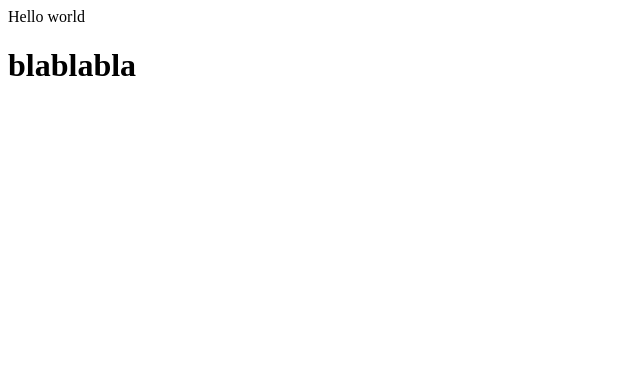
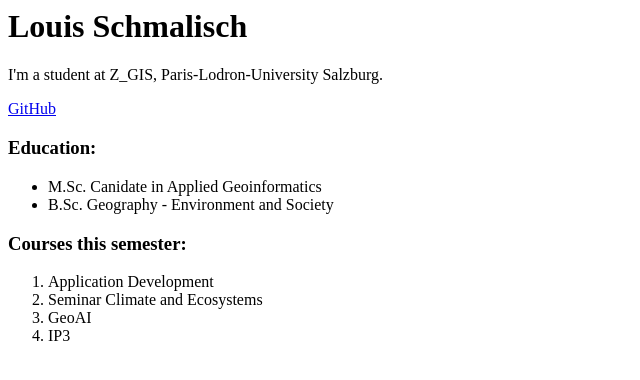
Before and after one commit to schmlou/ApplicationDev, a plain HTML site: page 2026-10-26_First-session/index.html in a window 1280 px wide. Shown: the whole page, without its empty margins (0-640 px from the left). Drawn offline with Linux system fonts and the light colour scheme.

Commit message:
added stuff and comments

```diff
--- a/2026-10-26_First-session/index.html
+++ b/2026-10-26_First-session/index.html
@@ -3,7 +3,20 @@
         <title>dont look here...nothing to find!</title>
     </head>
     <body>
-        <p>Hello world</p>
-        <h1>blablabla</h1>
+        <h1>Louis Schmalisch</h1>   <!--headline-->
+        <p>I'm a student at Z_GIS, Paris-Lodron-University Salzburg.</p>    <!--paragraph-->
+        <a href="https://github.com/schmlou/ApplicationDev">GitHub</a>  <!--Link-->
+        <h3>Education:</h3>
+        <ul>    <!--unsorted list-->
+            <li>M.Sc. Canidate in Applied Geoinformatics</li>
+            <li>B.Sc. Geography - Environment and Society</li>
+        </ul>
+        <h3>Courses this semester:</h3>
+        <ol>    <!--ordered list-->
+            <li>Application Development</li>
+            <li>Seminar Climate and Ecosystems</li>
+            <li>GeoAI</li>
+            <li>IP3</li>
+        </ol>
     </body>
 </html>
```
